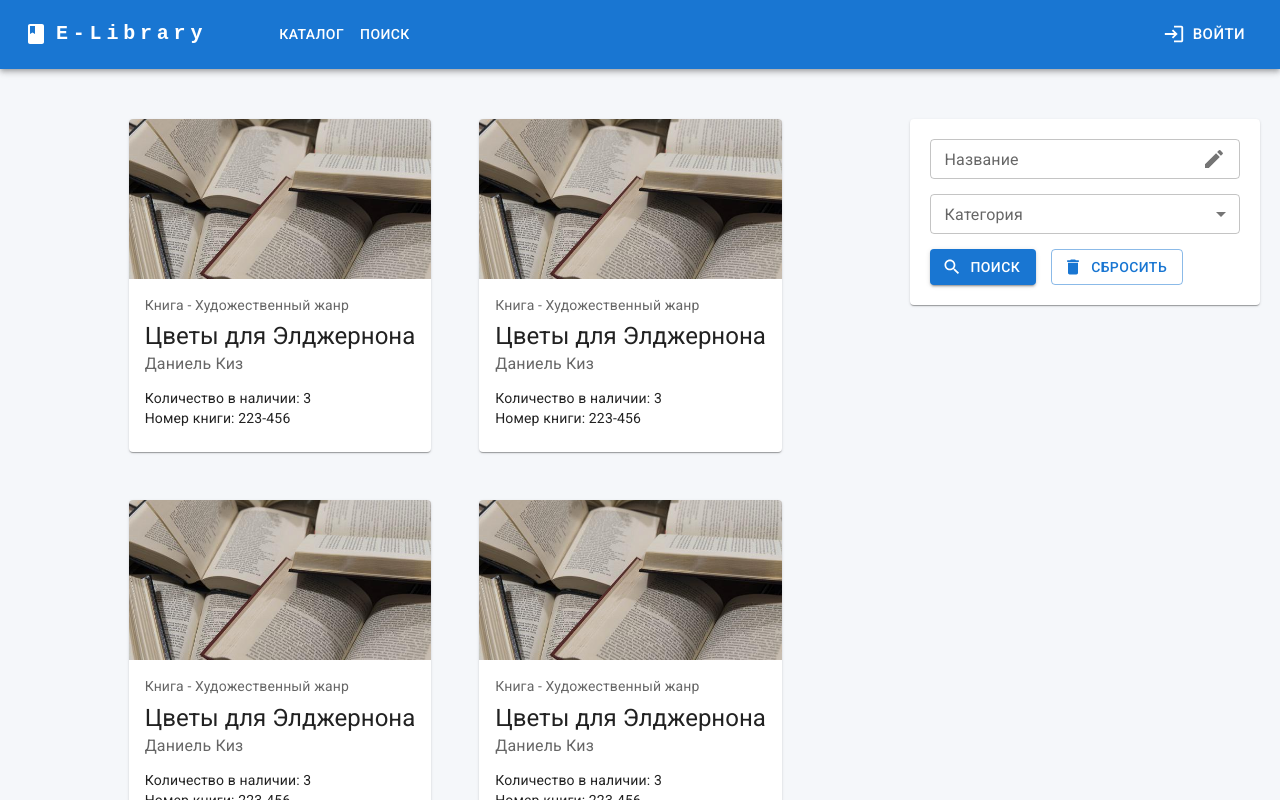
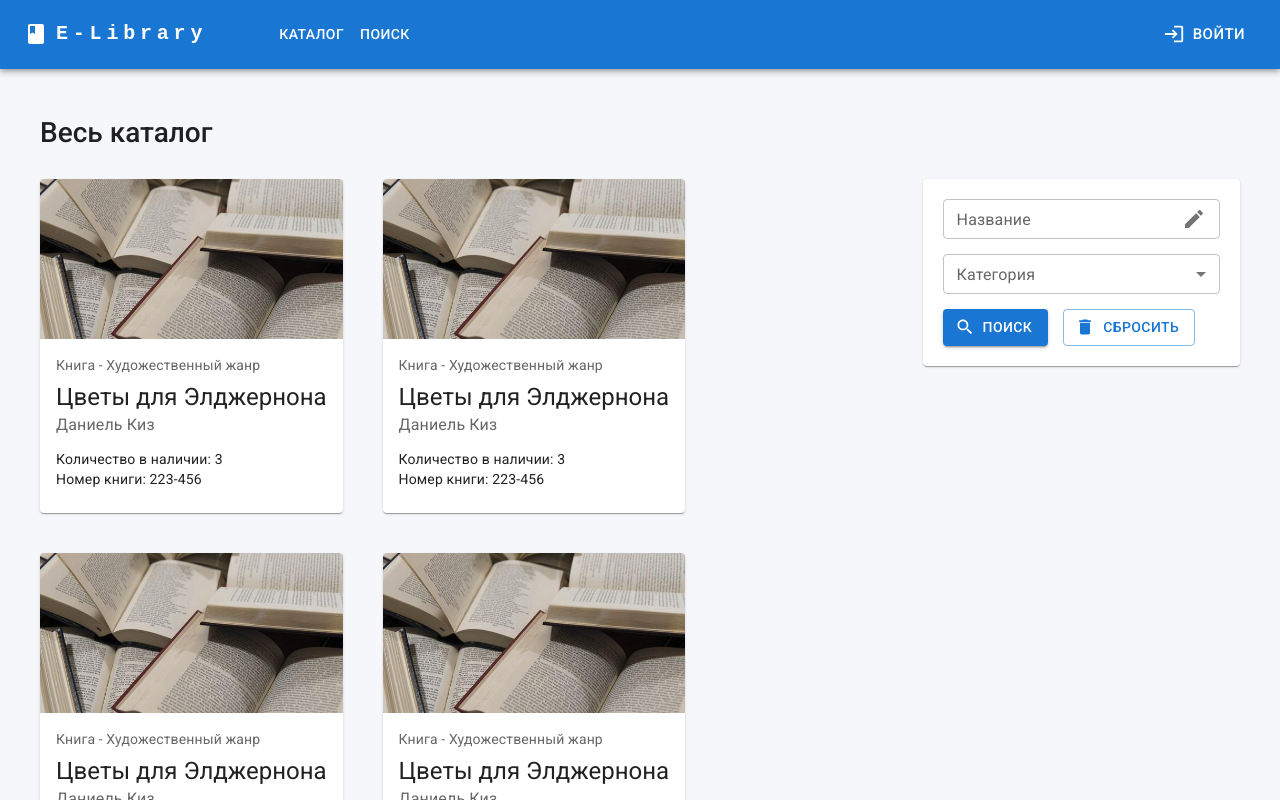
Before and after one commit to Brest-Regional-Hospital/e-library, a React app in the folder frontend/: page / in a window 1280 px wide. Shown: the top 800 px of the page. Built offline with nearby package versions, Linux system fonts and the light colour scheme.

Commit message:
feat(layout): update grid layout for catalog page

```diff
--- a/frontend/src/app/App.tsx
+++ b/frontend/src/app/App.tsx
@@ -4,18 +4,53 @@ import BookCard from 'widgets/Card/ui/BookCard';
 import NewspaperCard from 'widgets/Card/ui/NewspaperCard';
 import MagazineCard from 'widgets/Card/ui/MagazineCard';
 import { Filters } from 'widgets/Filters/ui/Filters';
-import { Card, Grid, styled } from '@mui/material';
+import { Box, Card, Grid, Typography, styled } from '@mui/material';
+import ArrowDownIcon from '@mui/icons-material/KeyboardArrowDown';
 
 const FiltersCard = styled(Card)(({ theme }) => ({
-    width: '350px',
     padding: '20px',
     alignSelf: 'start',
-    marginRight: '20px',
-    [theme.breakpoints.down('lg')]: {
-        width: '500px',
-    },
+    flexBasis: '30%',
     [theme.breakpoints.down(1000)]: {
         display: 'none',
+    },
+    [theme.breakpoints.down(1350)]: {
+        flexBasis: '40%',
+    },
+}));
+
+const PageTitleTypography = styled(Typography)(({ theme }) => ({
+    fontWeight: 500,
+    fontSize: 28,
+}));
+
+const CatalogContainer = styled(Box)(({ theme }) => ({
+    display: 'flex',
+    flexDirection: 'column',
+    maxWidth: '1450px',
+    margin: `${theme.spacing(6)} auto 0 auto`,
+    padding: '0 40px',
+    [theme.breakpoints.down(900)]: {
+        marginTop: theme.spacing(4),
+    },
+}));
+
+const CatalogGridItem = styled(Grid)(({ theme }) => ({
+    [theme.breakpoints.down(1000)]: {
+        width: '100%',
+    },
+
+    [theme.breakpoints.between(700, 1000)]: {
+        width: '47%',
+    },
+}));
+
+const CatalogTitleIcon = styled(Typography)(({ theme }) => ({
+    display: 'none',
+
+    [theme.breakpoints.down(1000)]: {
+        display: 'block',
+        marginTop: '8px',
     },
 }));
 
@@ -23,46 +58,62 @@ export const App = () => {
     return (
         <div className="app">
             <Navbar />
+            <CatalogContainer>
+                <div
+                    role="button"
+                    onClick={() => console.log(1)}
+                    style={{
+                        display: 'flex',
+                        alignItems: 'center',
+                        gap: '5px',
+                        cursor: 'pointer',
+                    }}
+                >
+                    <PageTitleTypography variant="h3">
+                        Весь каталог
+                    </PageTitleTypography>
+                    <CatalogTitleIcon variant="body1">
+                        <ArrowDownIcon color="primary" />
+                    </CatalogTitleIcon>
+                </div>
 
-            <div style={{ display: 'flex', marginTop: '50px' }}>
-                <Grid
-                    justifyContent="center"
-                    container
-                    md={14}
-                    sm={14}
-                    lg={9}
-                    xl={9}
-                    spacing={6}
+                <div
+                    style={{
+                        display: 'flex',
+                        marginTop: '30px',
+                    }}
                 >
-                    <Grid item>
+                    <Grid container md={14} sm={14} lg={14} xl={12} gap="40px">
+                        <CatalogGridItem item>
                             <BookCard />
-                    </Grid>
-                    <Grid item>
+                        </CatalogGridItem>
+                        <CatalogGridItem item>
                             <BookCard />
-                    </Grid>
-                    <Grid item>
+                        </CatalogGridItem>
+                        <CatalogGridItem item>
                             <BookCard />
-                    </Grid>
-                    <Grid item>
+                        </CatalogGridItem>
+                        <CatalogGridItem item>
                             <BookCard />
-                    </Grid>
-                    <Grid item>
+                        </CatalogGridItem>
+                        <CatalogGridItem item>
                             <BookCard />
-                    </Grid>
-                    <Grid item>
+                        </CatalogGridItem>
+                        <CatalogGridItem item>
                             <BookCard />
-                    </Grid>
-                    <Grid item>
+                        </CatalogGridItem>
+                        <CatalogGridItem item>
                             <BookCard />
-                    </Grid>
-                    <Grid item>
+                        </CatalogGridItem>
+                        <CatalogGridItem item>
                             <BookCard />
-                    </Grid>
+                        </CatalogGridItem>
                     </Grid>
                     <FiltersCard>
                         <Filters />
                     </FiltersCard>
                 </div>
+            </CatalogContainer>
         </div>
     );
 };
--- a/frontend/src/app/styles/index.scss
+++ b/frontend/src/app/styles/index.scss
@@ -5,4 +5,5 @@
     background: var(--bg-color);
     color: var(--primary-color);
     min-height: 100vh;
+    padding-bottom: 50px;
 }
--- a/frontend/src/app/styles/variables/global.scss
+++ b/frontend/src/app/styles/variables/global.scss
@@ -4,5 +4,5 @@
     --sidebar-width: 250px;
     --sidebar-width-collapsed: 80px;
     --bg-color: #f5f7fa;
-    --primary-color: #343c6a;
+    --primary-color: rgba(0, 0, 0, 0.87);
 }
```
Lines whose indentation alone changed are shown as unchanged.
